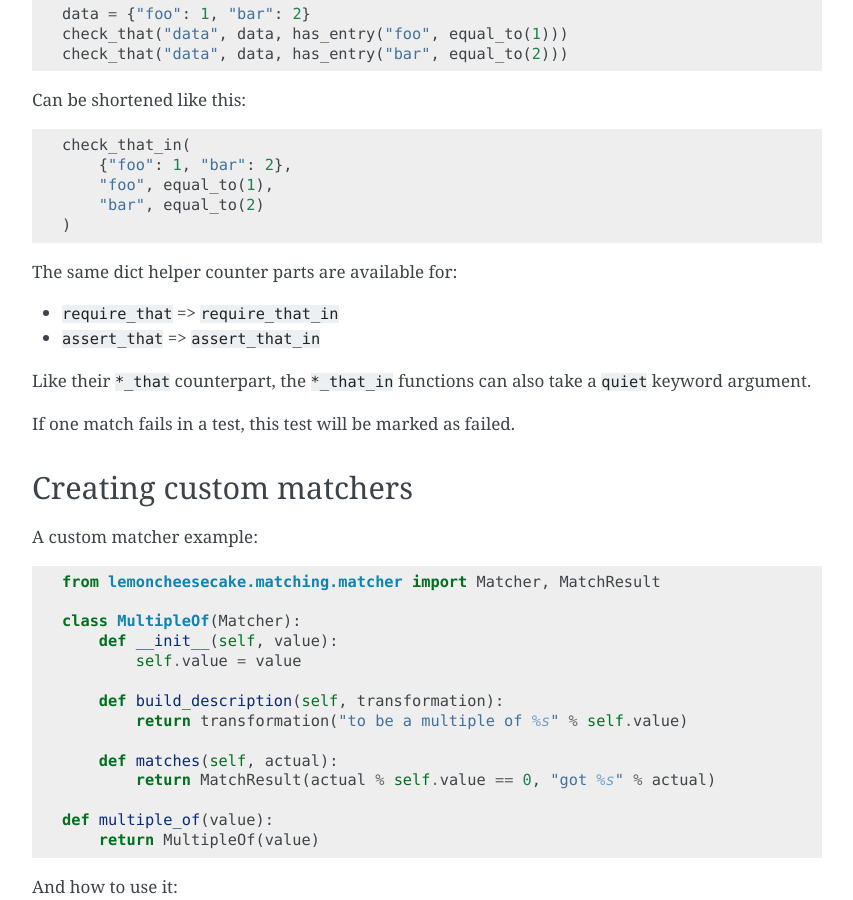
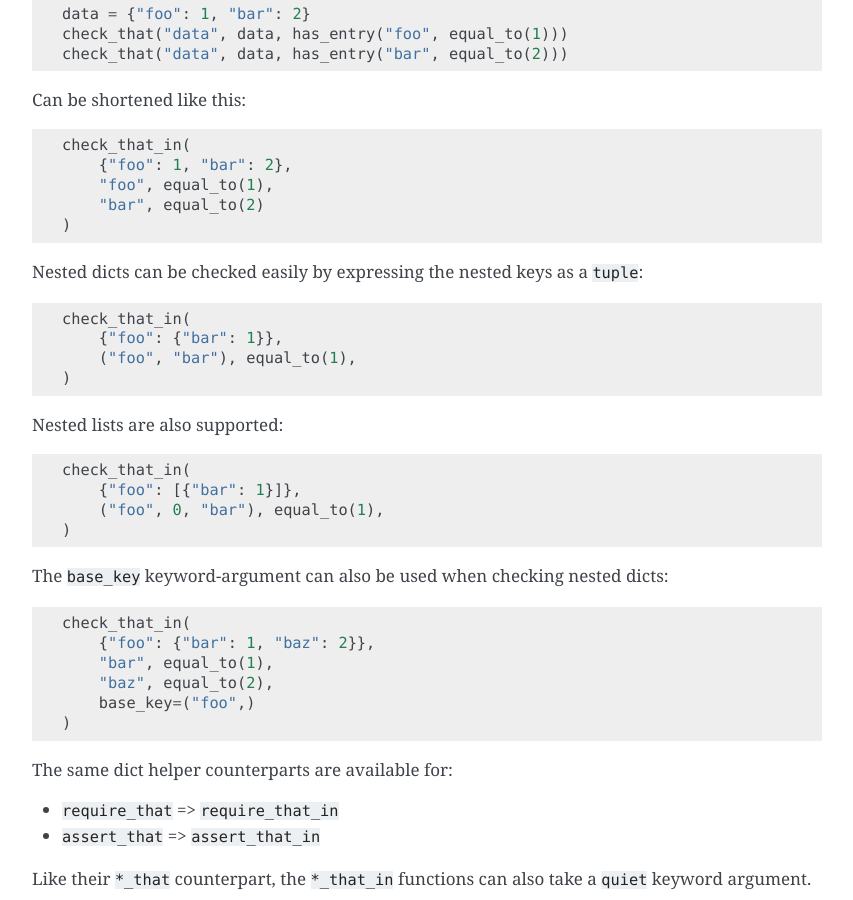
Before and after one commit to lemoncheesecake/lemoncheesecake, a Sphinx documentation site: the page built from doc/matchers.rst, in a window 1280 px wide and 900 px high, scrolled down 2136 px. Shown: the whole window, without its empty margins (363-1216 px from the left). Built offline with Sphinx 7.4.7, drawn with Linux system fonts in a browser that asks for light colours.

Commit message:
doc: more documentation improvements for check_that_in

```diff
--- a/doc/matchers.rst
+++ b/doc/matchers.rst
@@ -138,7 +138,32 @@ Can be shortened like this:
         "bar", equal_to(2)
     )
 
-The same dict helper counter parts are available for:
+Nested dicts can be checked easily by expressing the nested keys as a ``tuple``::
+
+    check_that_in(
+        {"foo": {"bar": 1}},
+        ("foo", "bar"), equal_to(1),
+    )
+
+Nested lists are also supported::
+
+    check_that_in(
+        {"foo": [{"bar": 1}]},
+        ("foo", 0, "bar"), equal_to(1),
+    )
+
+The ``base_key`` keyword-argument can also be used when checking nested dicts::
+
+    check_that_in(
+        {"foo": {"bar": 1, "baz": 2}},
+        "bar", equal_to(1),
+        "baz", equal_to(2),
+        base_key=("foo",)
+    )
+
+
+
+The same dict helper counterparts are available for:
 
 - ``require_that`` => ``require_that_in``
 
```
Also changed, not shown: 1 other file.
